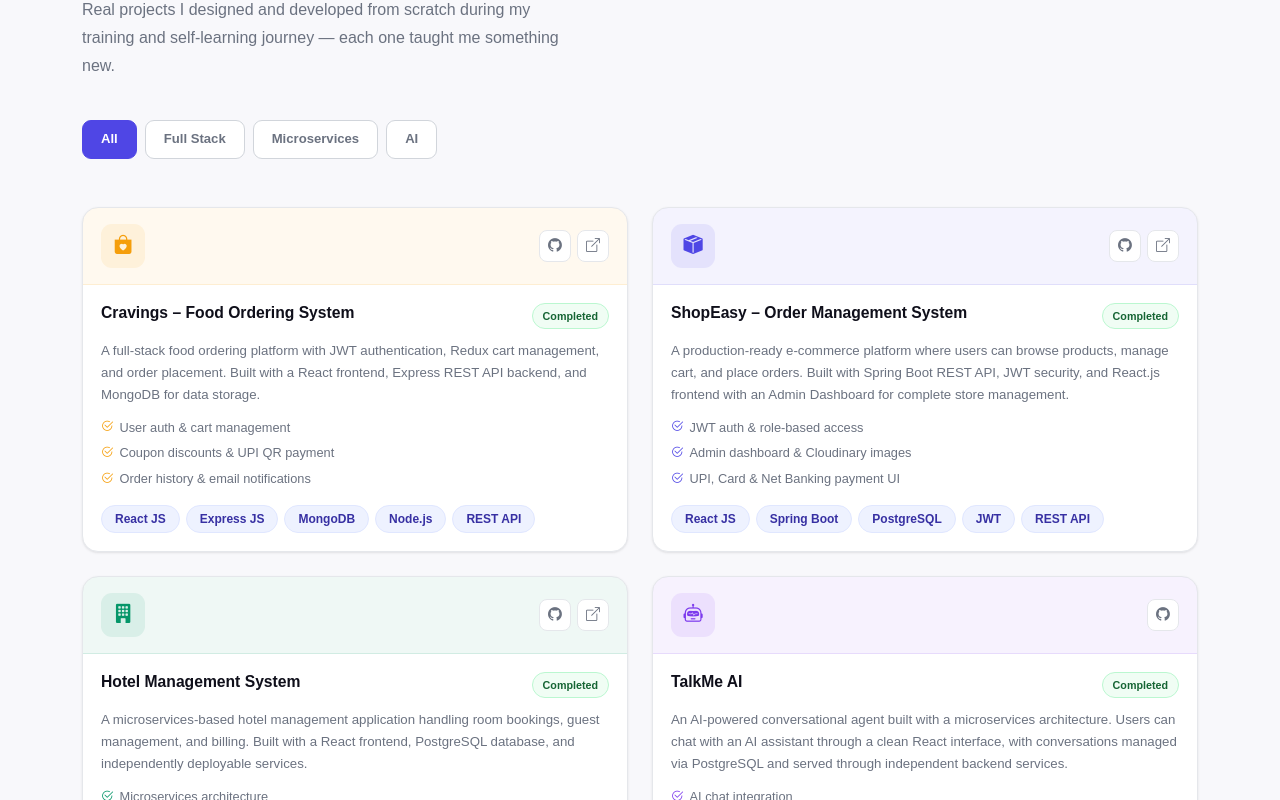
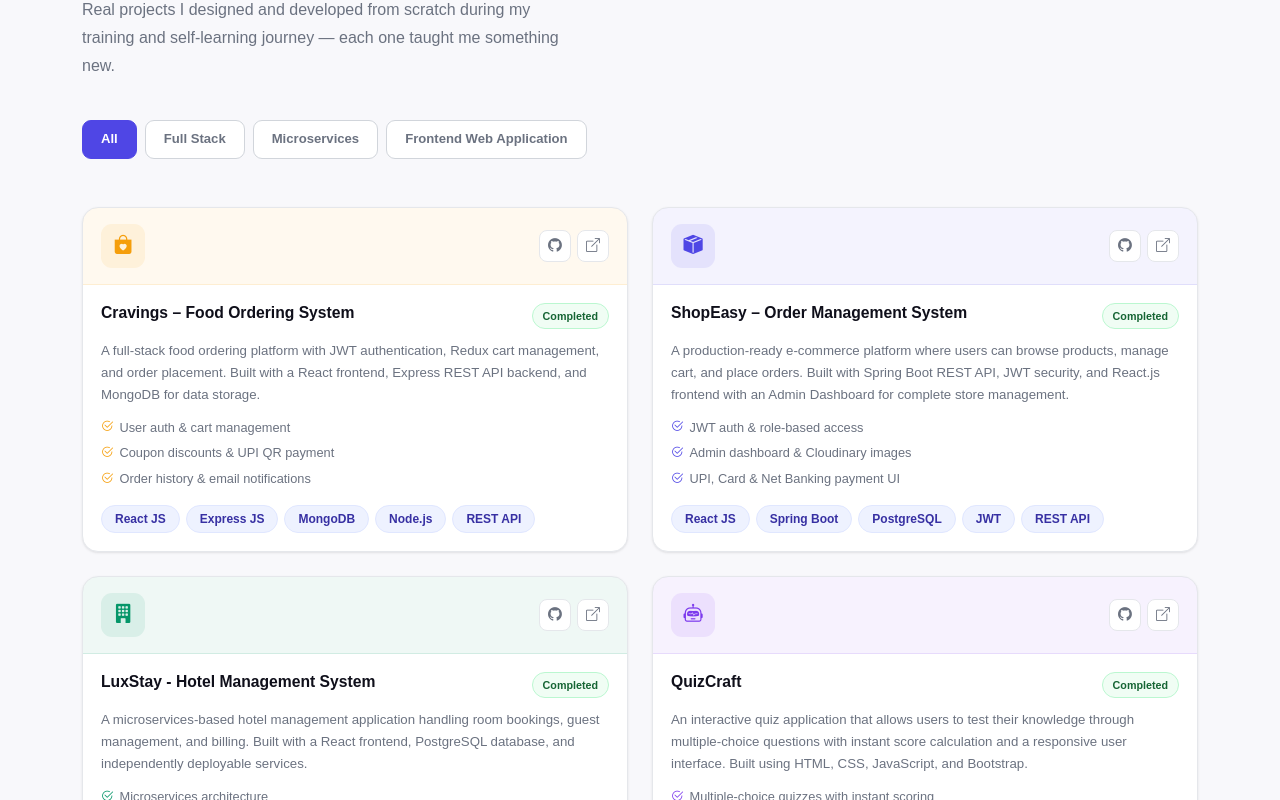
Before and after one commit to AbhishekKhursange/portfolio, a React (Vite) app: page / in a window 1280 px wide. Shown: the part 3100-3900 px from the top of the page. Built offline with nearby package versions, Linux system fonts and the light colour scheme.

Commit message:
QuizCraft Project added

```diff
--- a/src/components/Projects.jsx
+++ b/src/components/Projects.jsx
@@ -1,6 +1,6 @@
 import React, { useState } from 'react';
 
-const FILTERS = ['All', 'Full Stack', 'Microservices', 'AI'];
+const FILTERS = ['All', 'Full Stack', 'Microservices', 'Frontend Web Application'];
 
 const PROJECTS = [
   {
@@ -28,7 +28,7 @@ const PROJECTS = [
     live: 'https://order-management-frontend-sigma.vercel.app',
   },
   {
-    title: 'Hotel Management System',
+    title: 'LuxStay - Hotel Management System',
     desc: 'A microservices-based hotel management application handling room bookings, guest management, and billing. Built with a React frontend, PostgreSQL database, and independently deployable services.',
     category: 'Microservices',
     status: 'Completed',
@@ -40,16 +40,16 @@ const PROJECTS = [
     live: 'https://luxstay-frontend.vercel.app',
   },
   {
-    title: 'TalkMe AI',
-    desc: 'An AI-powered conversational agent built with a microservices architecture. Users can chat with an AI assistant through a clean React interface, with conversations managed via PostgreSQL and served through independent backend services.',
-    category: 'AI',
+    title: 'QuizCraft',
+    desc: 'An interactive quiz application that allows users to test their knowledge through multiple-choice questions with instant score calculation and a responsive user interface. Built using HTML, CSS, JavaScript, and Bootstrap.',
+    category: 'Frontend Web Application',
     status: 'Completed',
     color: '#7c3aed',
     icon: 'bi-robot',
-    tech: ['Microservices', 'React JS', 'PostgreSQL', 'AI Integration', 'REST API'],
-    highlights: ['AI chat integration', 'Microservices design', 'Conversation history'],
+    tech: ['HTML', 'CSS', 'JavaScript', 'Bootstrap'],
+    highlights: ['Multiple-choice quizzes with instant scoring', 'Responsive UI with Bootstrap components', 'Dynamic question navigation & result summary'],
     github: 'https://github.com/AbhishekKhursange',
-    live: null,
+    live: 'https://quiz-craft-jet.vercel.app',
   },
 ];
 
```
